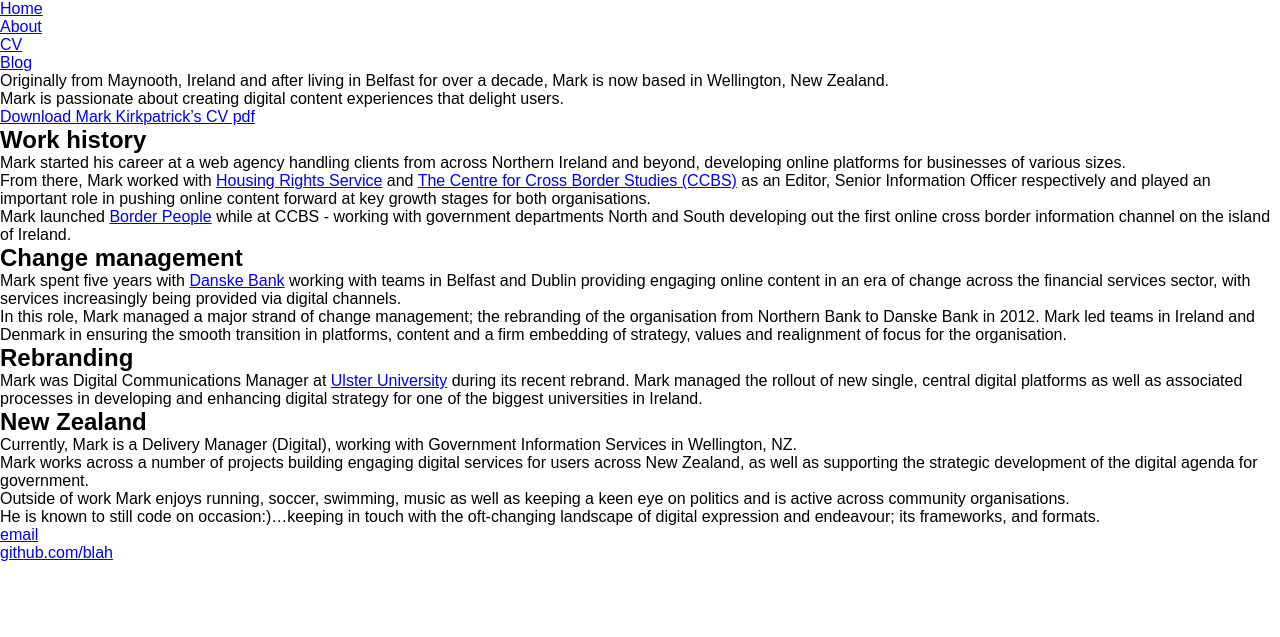
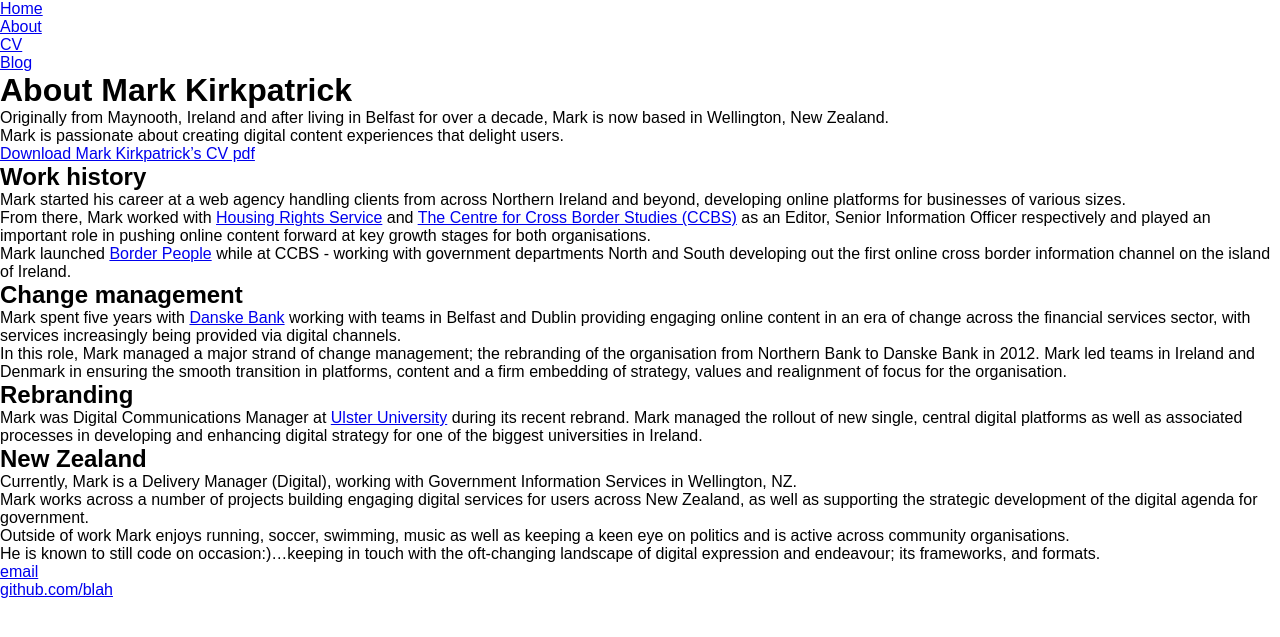
Before and after one commit to mkirkpat/mkirkpat.github.io, a Jekyll site: the page built from about.md, in a window 1280 px wide. Shown: the top 637 px of the page. Built offline with Jekyll 4.4.1, drawn with Linux system fonts in a browser that asks for light colours; our own code applies the rules of GitHub Pages for plain Markdown files.

Commit message:
Update about.md

```diff
--- a/about.md
+++ b/about.md
@@ -1,6 +1,6 @@
 ---
-Layout: default
-Title:  "About Mark Kirkpatrick"
+layout: default
+title:  "About Mark Kirkpatrick"
 permalink:  "/about"
 ---
 <h1>{{ page.title }}</h1>
```
